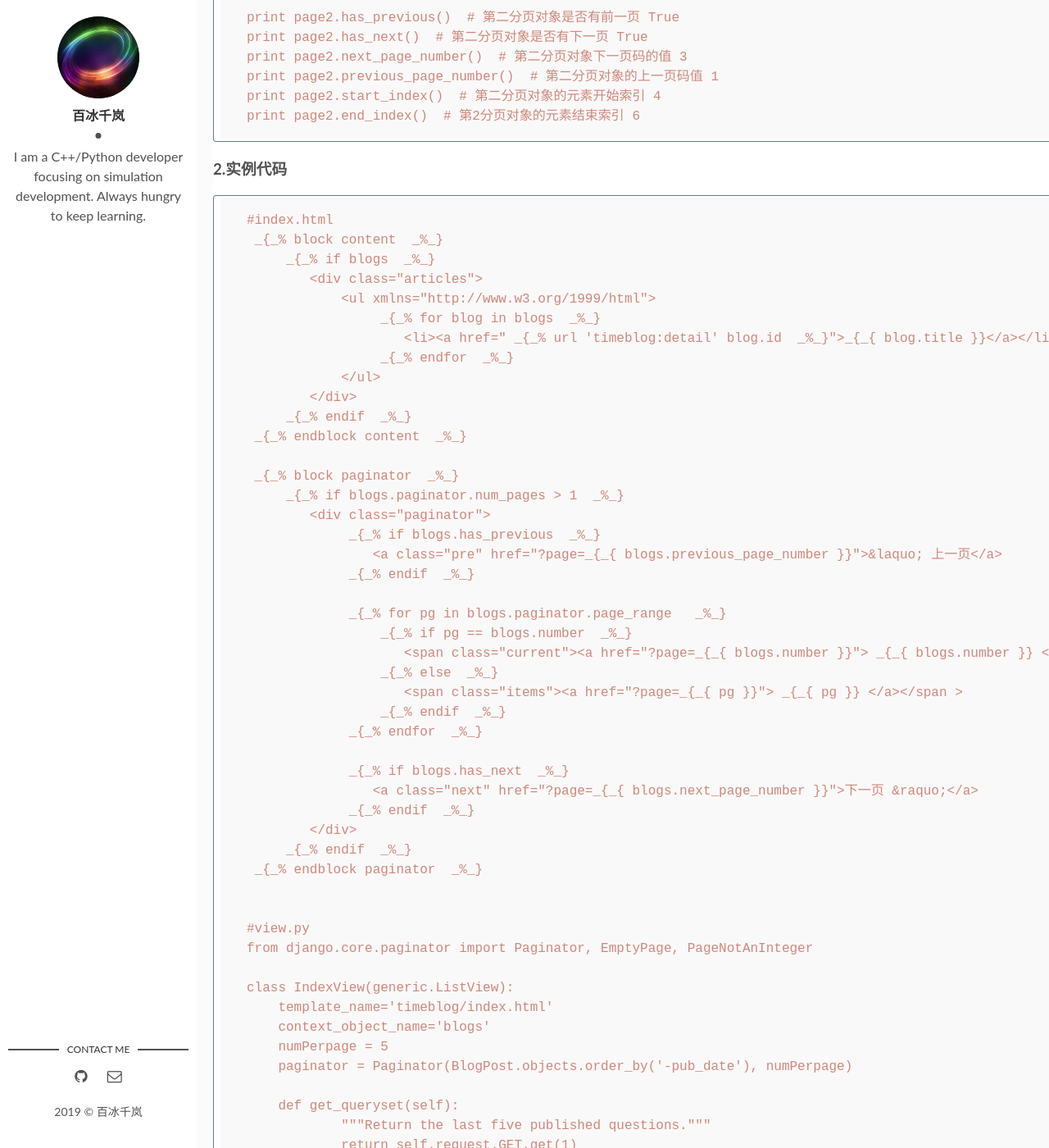
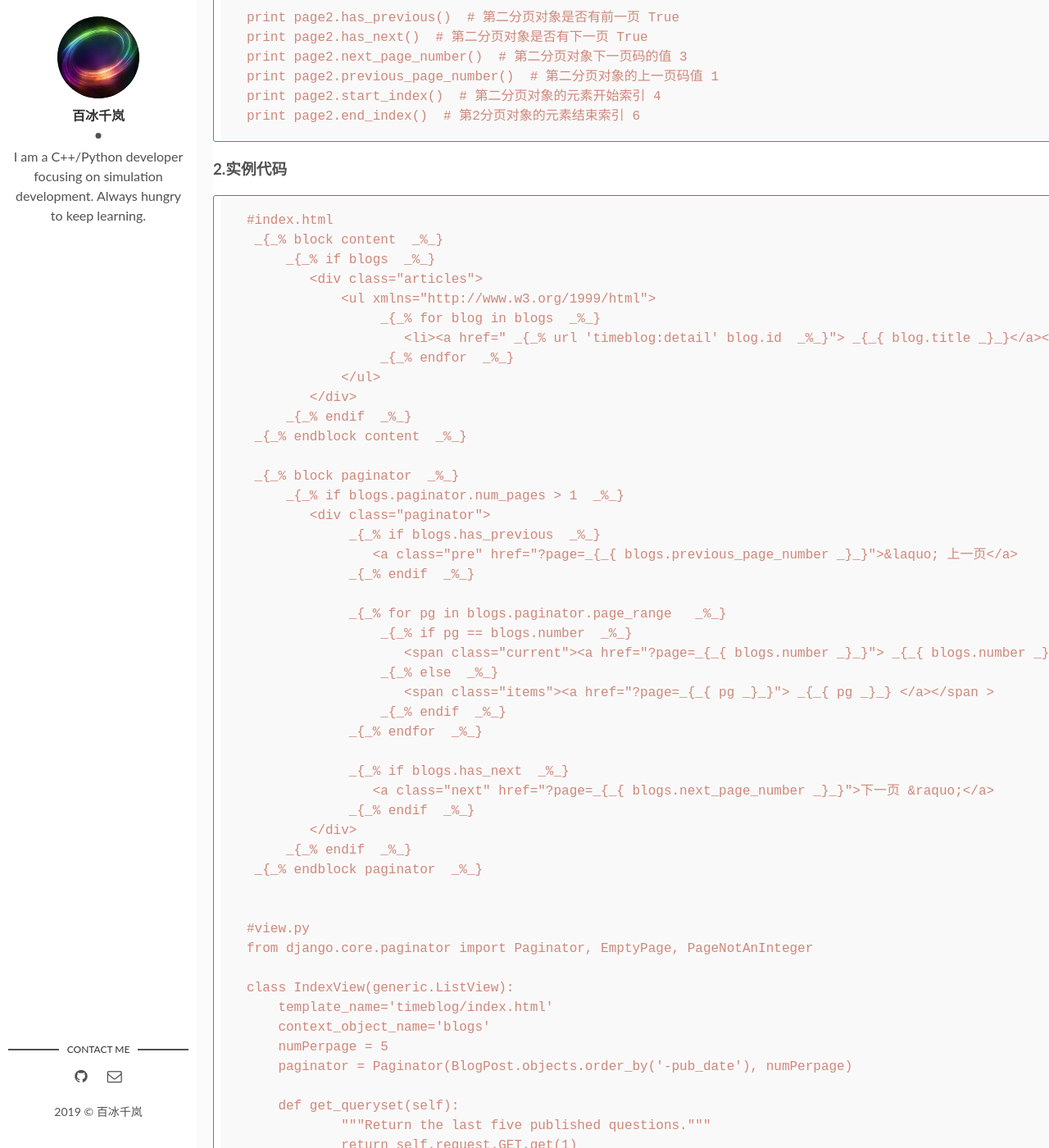
Before and after one commit to Baibingqianlan/Baibingqianlan.github.io, a Jekyll site: the page built from _posts/2019-04-28-Django-分页.md, in a window 1280 px wide and 1400 px high, scrolled down 2068 px. Shown: the whole window at 82% size. Built offline with Jekyll 4.4.1, drawn with Linux system fonts in a browser that asks for light colours; comment, search, counter and statistics services are not loaded; some of the changed text lies outside the part shown.

Commit message:
Update 2019-04-28-Django-分页.md

```diff
--- a/_posts/2019-04-28-Django-分页.md
+++ b/_posts/2019-04-28-Django-分页.md
@@ -91,7 +91,7 @@
 	        <div class="articles">
 	            <ul xmlns="http://www.w3.org/1999/html">
 	                 _{_% for blog in blogs  _%_}
-	                    <li><a href=" _{_% url 'timeblog:detail' blog.id  _%_}">_{_{ blog.title }}</a></li>
+	                    <li><a href=" _{_% url 'timeblog:detail' blog.id  _%_}"> _{_{ blog.title _}_}</a></li>
 	                 _{_% endfor  _%_}
 	            </ul>
 	        </div>
@@ -102,19 +102,19 @@
 	     _{_% if blogs.paginator.num_pages > 1  _%_}
 	        <div class="paginator">
 	             _{_% if blogs.has_previous  _%_}
-	                <a class="pre" href="?page=_{_{ blogs.previous_page_number }}">&laquo; 上一页</a>
+	                <a class="pre" href="?page=_{_{ blogs.previous_page_number _}_}">&laquo; 上一页</a>
 	             _{_% endif  _%_}
 
 	             _{_% for pg in blogs.paginator.page_range   _%_}
 	                 _{_% if pg == blogs.number  _%_}
-	                    <span class="current"><a href="?page=_{_{ blogs.number }}"> _{_{ blogs.number }} </a></span>
+	                    <span class="current"><a href="?page=_{_{ blogs.number _}_}"> _{_{ blogs.number _}_} </a></span>
 	                 _{_% else  _%_}
-	                    <span class="items"><a href="?page=_{_{ pg }}"> _{_{ pg }} </a></span >
+	                    <span class="items"><a href="?page=_{_{ pg _}_}"> _{_{ pg _}_} </a></span >
 	                 _{_% endif  _%_}
 	             _{_% endfor  _%_}
 
 	             _{_% if blogs.has_next  _%_}
-	                <a class="next" href="?page=_{_{ blogs.next_page_number }}">下一页 &raquo;</a>
+	                <a class="next" href="?page=_{_{ blogs.next_page_number _}_}">下一页 &raquo;</a>
 	             _{_% endif  _%_}
 	        </div>
 	     _{_% endif  _%_}
@@ -158,9 +158,9 @@
 
 + 使用 truncatechars 模板过滤器
 
-在 Django 的模板系统中，模板变量器的使用语法为 _{_{ var | filter: arg }}。可以将模板过滤看做一个函数，它会作用于被它作用的模板变量，从而改变模板变量的值。例如这里的 truncatechars 过滤器可以截取模板变量值的前 N 个字符显示。
+在 Django 的模板系统中，模板变量器的使用语法为 _{_{ var | filter: arg _}_}。可以将模板过滤看做一个函数，它会作用于被它作用的模板变量，从而改变模板变量的值。例如这里的 truncatechars 过滤器可以截取模板变量值的前 N 个字符显示。
 
-例如摘要效果，需要显示 post.body 的前 54 的字符，那么可以在模板中使用 _{_{ post.body | truncatechars:54 }}。
+例如摘要效果，需要显示 post.body 的前 54 的字符，那么可以在模板中使用 _{_{ post.body | truncatechars:54 _}_}。
 
 + 复写 save 方法
 +
@@ -191,7 +191,7 @@
 	            self.excerpt = strip_tags(md.convert(self.content))[:180]
 	        # 调用父类的 save 方法将数据保存到数据库中
 	        super(Post, self).save(*args, **kwargs)
-然后在模板中适当的地方使用模板标签引用 _{_{ post.excerpt }} 显示摘要的值即可。
+然后在模板中适当的地方使用模板标签引用 _{_{ post.excerpt _}_} 显示摘要的值即可。
 
 
 参考：
```
